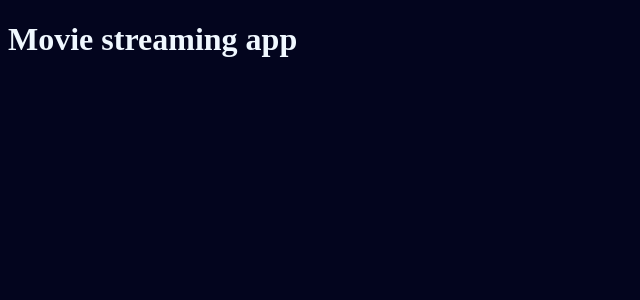
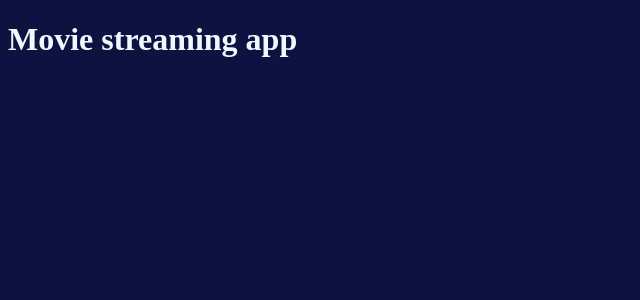
Before and after one commit to RitvikSh/movieapp, a React (Vite) app: page / in a window 1280 px wide. Shown: the top 300 px of the page, without its empty margins (0-640 px from the left). Built offline with nearby package versions, Linux system fonts and the light colour scheme.

Commit message:
initial setup

```diff
--- a/src/index.css
+++ b/src/index.css
@@ -1,3 +1,3 @@
 * {
-  background-color: rgb(3, 5, 30);
+  background-color: rgb(14, 18, 64);
 }
```
